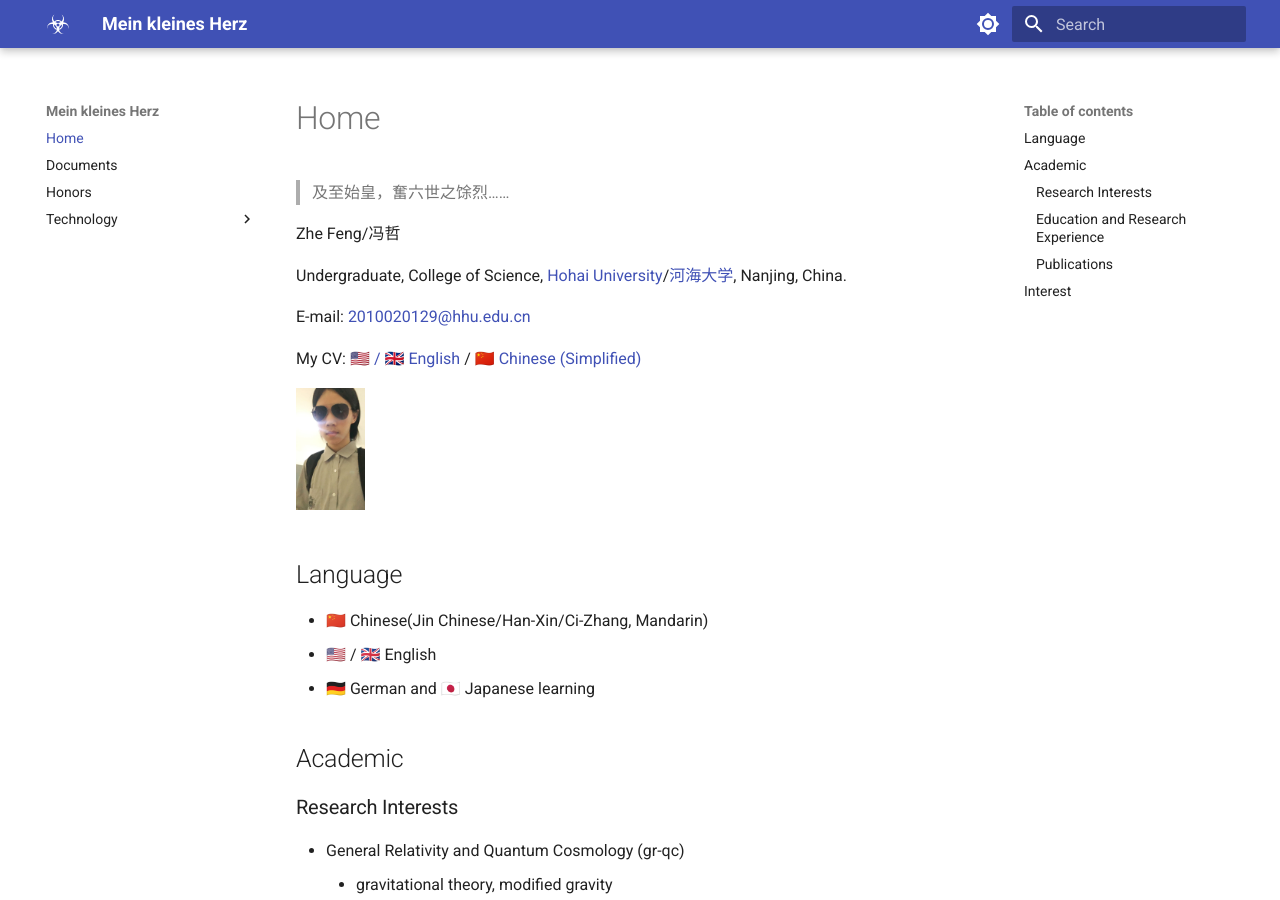
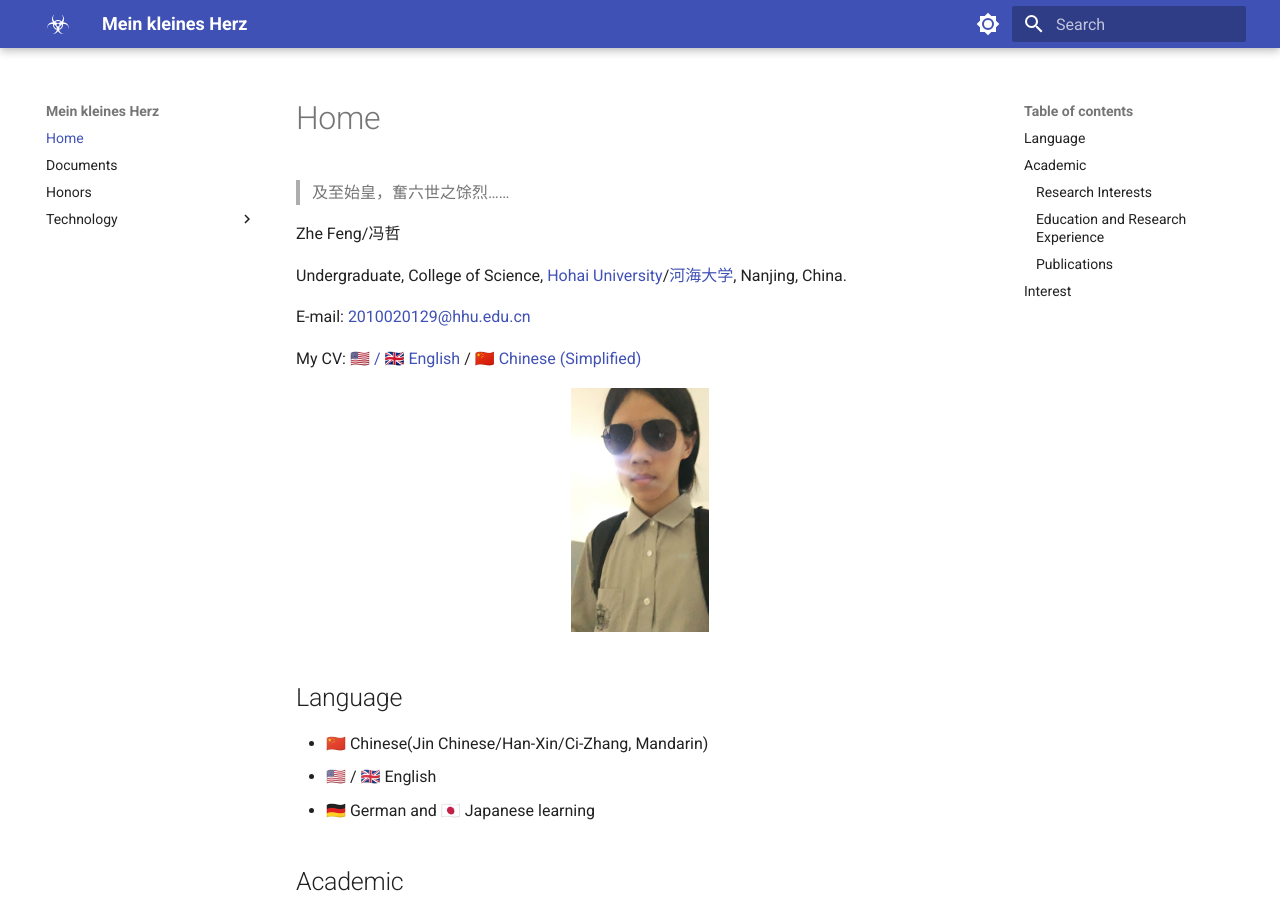
Before and after one commit to ph3n92h3/ph3n92h3.github.io, an MkDocs documentation site: the page built from docs/index.md, in a window 1280 px wide and 900 px high. Built offline with MkDocs 1.6.1 and Material for MkDocs 9.7.7, drawn with Linux system fonts in a browser that asks for light colours.

Commit message:
Update index.md

```diff
--- a/docs/index.md
+++ b/docs/index.md
@@ -8,7 +8,7 @@ E-mail: [2010020129@hhu.edu.cn](mailto:2010020129@hhu.edu.cn)
 
 My CV: [🇺🇸 / 🇬🇧 English](https://www.overleaf.com/read/nnhqrxntxnwm) / [🇨🇳 Chinese (Simplified)](https://www.overleaf.com/read/vndcwhhqfctq)
 
-![](./avatar.jpg){ width="10%" }
+<div align=center> <img src="./avatar.jpg" width = 20%/> </div>
 
 ## Language
 
```
